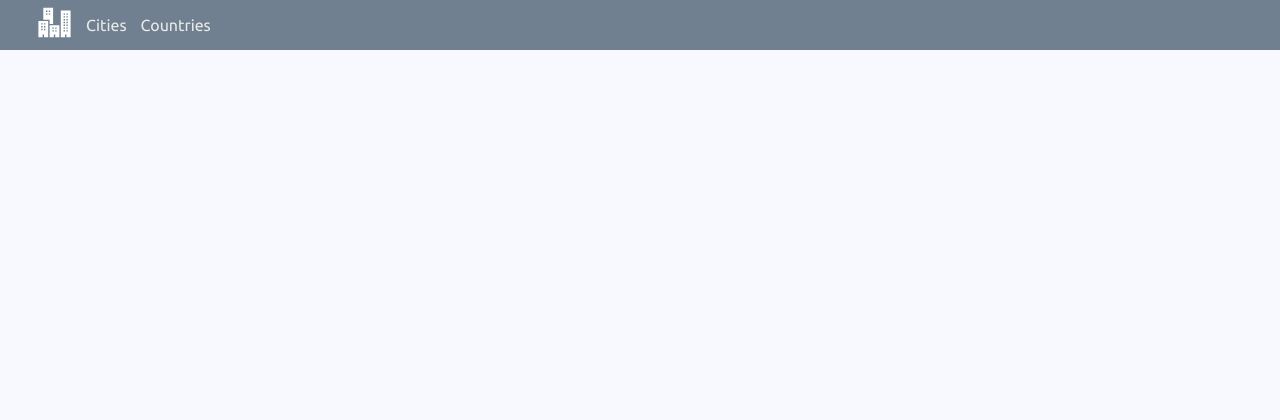
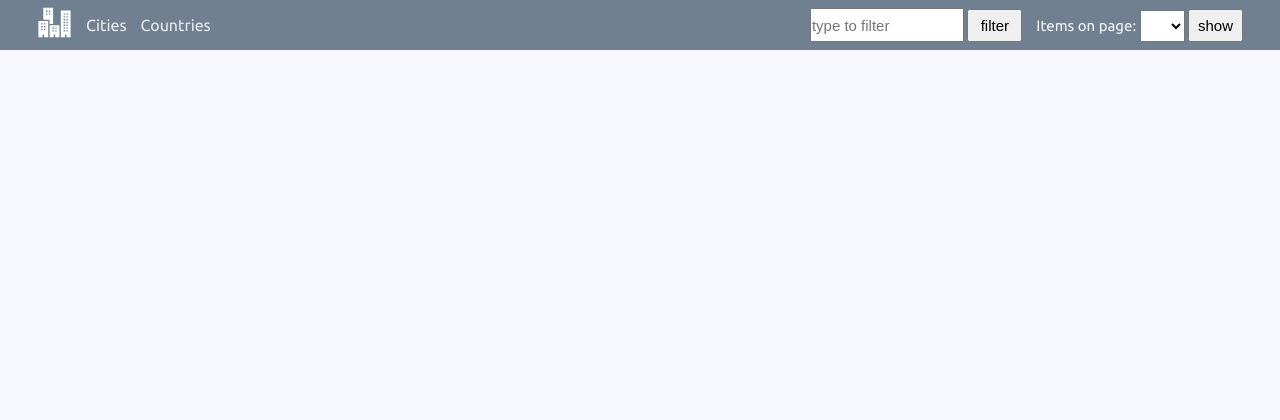
Before and after one commit to serious-pavel/most_populated_cities, a Django app: page / in a window 1280 px wide. Shown: the top 420 px of the page. Run offline with Django 4.2, Linux system fonts and the light colour scheme; data that the repository does not hold is empty; some libraries are stand-ins or nearby versions.

Commit message:
appearance, move table filters to auxiliary template

```diff
--- /dev/null
+++ b/most_populated_cities_main/templates/most_populated_cities_main/auxiliary/table_filters.html
@@ -0,0 +1,20 @@
+<form action="{% url 'most_populated_cities_main:'|add:request.resolver_match.url_name %}">
+    Items on page:
+    <select name="per_page">
+        {% for opt in per_page_options %}
+        <option value="{{ opt }}" {% if per_page == opt|stringformat:"i" %}selected{% endif %}>{{ opt }}</option>
+        {% endfor %}
+    </select>
+    <input type="submit" value="show">
+    <input type="hidden" name="page" value="{{ page_obj.number }}">
+    <input type="hidden" name="index" value="{{ page_obj.start_index }}">
+    <input type="hidden" name="sort_by" value="{{ sort_by }}">
+    <input type="hidden" name="filter_data" value="{{ filter_data }}">
+</form>
+<form action="{% url 'most_populated_cities_main:'|add:request.resolver_match.url_name %}">
+    <input type="text" placeholder="type to filter" name="filter_data" id="filter_data" value="{{ filter_data }}">
+    <input type="submit" value="filter">
+    <input type="hidden" name="page" value="{{ page_obj.number }}">
+    <input type="hidden" name="sort_by" value="{{ sort_by }}">
+    <input type="hidden" name="per_page" value="{{ per_page }}">
+</form>
--- a/most_populated_cities_main/templates/most_populated_cities_main/table_cities.html
+++ b/most_populated_cities_main/templates/most_populated_cities_main/table_cities.html
@@ -2,6 +2,10 @@
 
 {% block title %}
 Most populated cities
+{% endblock %}
+
+{% block header-filter %}
+    {% include 'most_populated_cities_main/auxiliary/table_filters.html' %}
 {% endblock %}
 
 {% block content %}
```
Also changed, not shown: most_populated_cities_main/templates/most_populated_cities_main/table_countries.html (+1 -20 lines).
